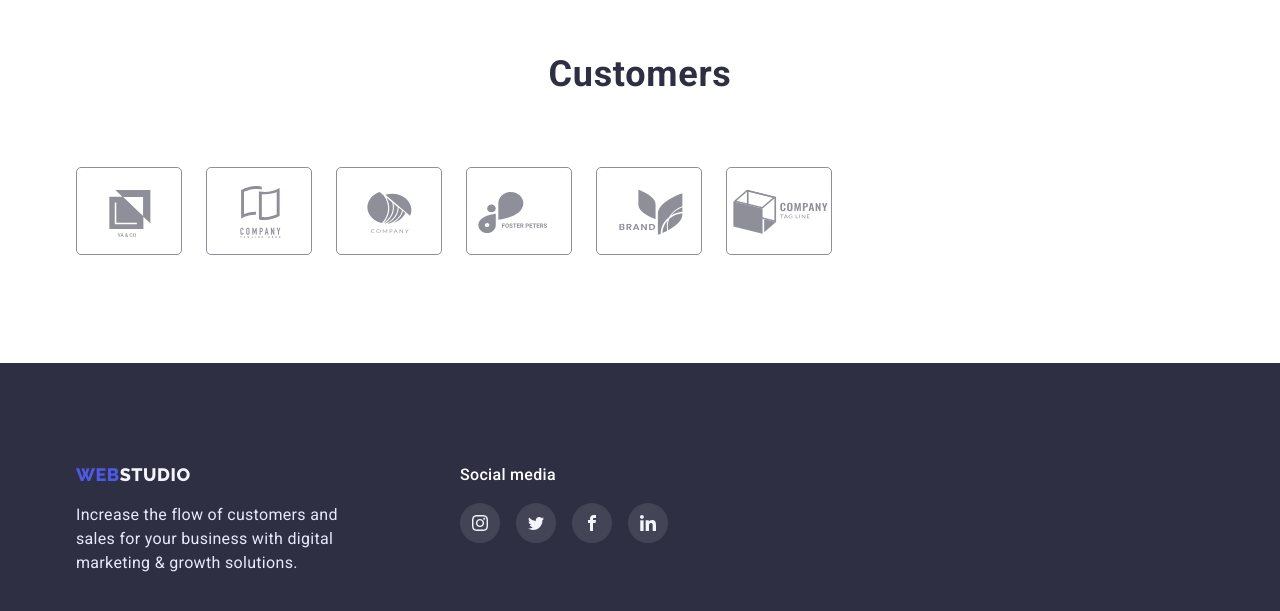
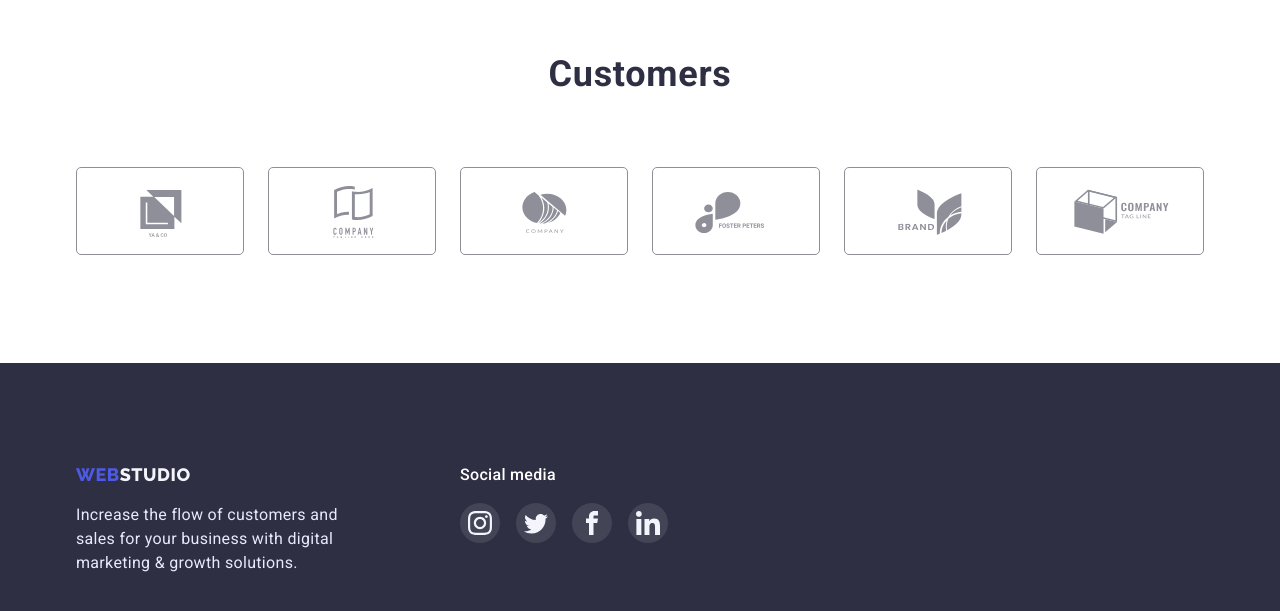
Before and after one commit to KravchenkoDmitry1976/goit-markup-hw-04, a plain HTML site: page index.html in a window 1280 px wide. Shown: the part 2548-3159 px from the top of the page. Drawn offline with nearby package versions, Linux system fonts and the light colour scheme.

Commit message:
correct error

```diff
--- a/CSS/styles.css
+++ b/CSS/styles.css
@@ -38,6 +38,13 @@ body{
 font-family: 'Roboto', sans-serif;
 color:var(--text);
 }
+*
+{
+        -webkit-box-sizing: border-box;
+        -moz-box-sizing: border-box;
+        box-sizing: border-box;
+        }
+
 .visually-hidden{
     position: absolute;
     white-space: nowrap;
@@ -317,7 +324,7 @@ background-color: var(--primary-brand);
 
 }
 .customers-item{
-    width: calc((100%-120px) / 6);
+    width: 168px;
     height: 88px;
 }
 .customers-title{
@@ -428,7 +435,7 @@ background-color: var(--text);
     letter-spacing: 0.04em;
     color: var(--primary-brand);
     background-color: var(--light);
-    border: none;
+    border: 1px solid var(--accent);
     border-radius: 4px;
     padding: 12px 24px;
 }
--- a/index.html
+++ b/index.html
@@ -327,28 +327,28 @@
             <ul class="footer-soc-list">
                 <li class="footer-soc-item">
                     <a href="" class="footer-soc-link">
-                        <svg class="footer-soc-icon" width="16" height="16">
+                        <svg class="footer-soc-icon" width="24" height="24">
                             <use href="./images/icons.svg#icon-instagram"></use>
                         </svg>
                     </a>
                 </li>
                 <li class="footer-soc-item">
                     <a href="" class="footer-soc-link">
-                        <svg class="footer-soc-icon" width="16" height="16">
+                        <svg class="footer-soc-icon" width="24" height="24">
                             <use href="./images/icons.svg#icon-twitter"></use>
                         </svg>
                     </a>
                 </li>
                 <li class="footer-soc-item">
                     <a href="" class="footer-soc-link">
-                        <svg class="footer-soc-icon" width="16" height="16">
+                        <svg class="footer-soc-icon" width="24" height="24">
                             <use href="./images/icons.svg#icon-facebook"></use>
                         </svg>
                     </a>
                 </li>
                 <li class="footer-soc-item">
                     <a href="" class="footer-soc-link">
-                        <svg class="footer-soc-icon" width="16" height="16">
+                        <svg class="footer-soc-icon" width="24" height="24">
                             <use href="./images/icons.svg#icon-linkedin-1"></use>
                         </svg>
                     </a>
```
Also changed, not shown: portfolio.html (+4 -4 lines).
